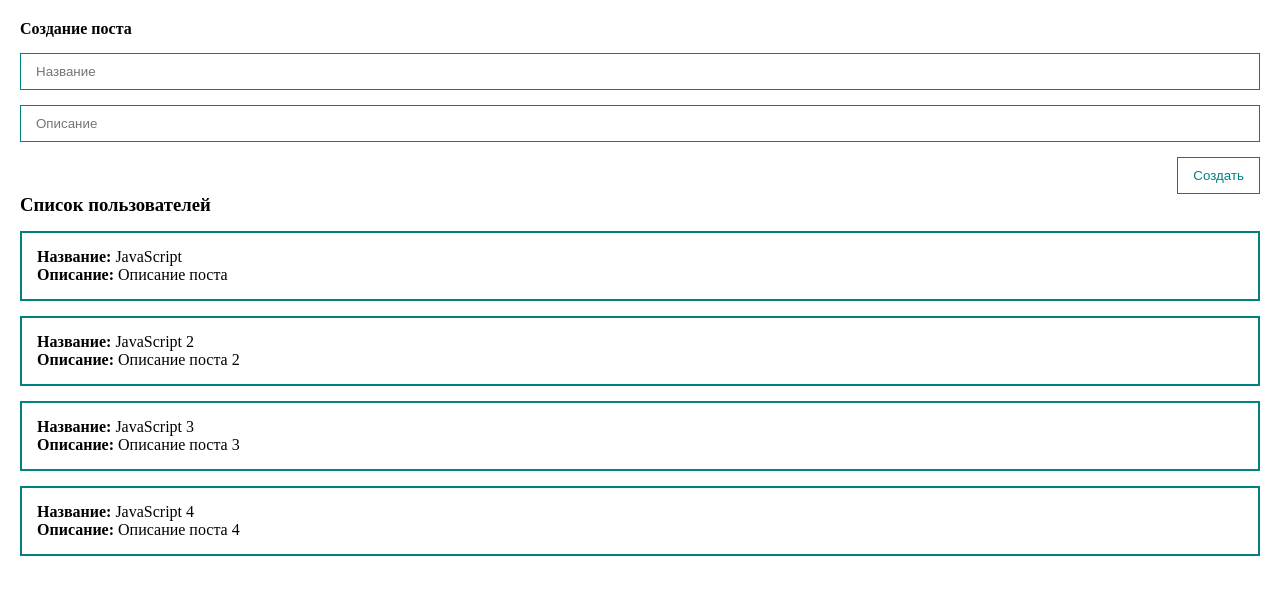
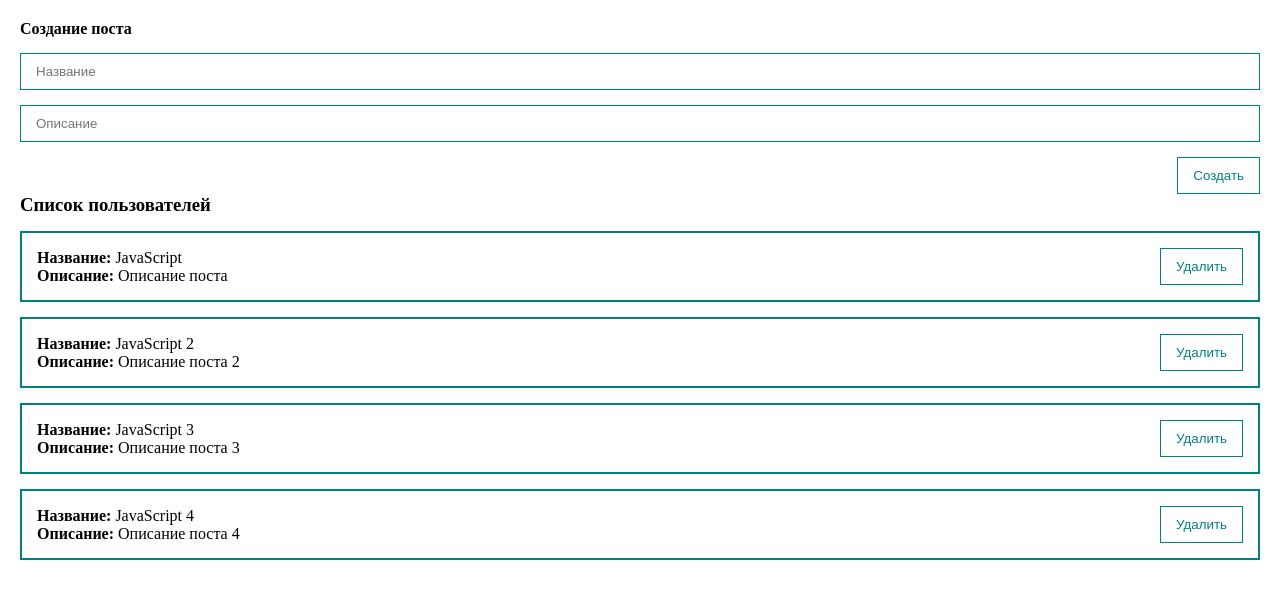
Before and after one commit to nebojulia/vue_test, a Vue app: page / in a window 1280 px wide. Shown: the top 598 px of the page. Built offline with nearby package versions, Linux system fonts and the light colour scheme.

Commit message:
add UI components

```diff
--- a/src/App.vue
+++ b/src/App.vue
@@ -5,6 +5,7 @@
         />
         <post-list
             :posts="posts"
+            @remove="removePost"
         />
     </div>
 </template>
@@ -31,6 +32,9 @@
         createPost(post) {
             this.posts.push(post);
         },
+        removePost(post) {
+            this.posts = this.posts.filter(p => p.id !== post.id)
+        }
     }
 }
 </script>
@@ -46,7 +50,4 @@
     padding: 20px;
 }
 
-
-
-
 </style>
--- a/src/components/PostForm.vue
+++ b/src/components/PostForm.vue
@@ -1,23 +1,22 @@
 <template>
     <form @submit.prevent>
         <h4>Создание поста</h4>
-        <input
+        <my-input
             v-model="post.title"
-            class="input"
             type="text"
             placeholder="Название"
-        >
-        <input
+        />
+        <my-input
             v-model="post.body"
-            class="input"
             type="text"
             placeholder="Описание"
+        />
+        <my-button
+            style="align-self: flex-end; margin-top: 15px;"
+            @click="createPost"
         >
-        <button
-            class="btn"
-            @click="createPost"
-            >Создать
-        </button>
+            Создать
+        </my-button>
     </form>
 </template>
 
@@ -50,19 +49,4 @@
     flex-direction: column;
 }
 
-.input {
-    width: 100%;
-    border: 1px solid teal;
-    padding: 10px 15px;
-    margin-top: 15px;
-}
-
-.btn {
-    margin-top: 15px;
-    align-self: end;
-    padding: 10px 15px;
-    background: none;
-    color: teal;
-    border: 1px solid teal;
-}
 </style>
--- a/src/components/PostItem.vue
+++ b/src/components/PostItem.vue
@@ -1,7 +1,15 @@
 <template>
     <div class="post">
-        <div><strong>Название: </strong>{{ post.title }}</div>
-        <div><strong>Описание: </strong>{{ post.body }}</div>
+        <div>
+
+            <div><strong>Название: </strong>{{ post.title }}</div>
+            <div><strong>Описание: </strong>{{ post.body }}</div>
+        </div>
+        <div class="post__btns">
+            <my-button
+            @click="$emit('remove', post)"
+            >Удалить</my-button>
+        </div>
     </div>
 </template>
 
@@ -17,5 +25,12 @@
 </script>
 
 <style scoped>
-
+    .post {
+        padding: 15px;
+        border: 2px solid teal;
+        margin-top: 15px;
+        display: flex;
+        align-items: center;
+        justify-content: space-between;
+    }
 </style>
--- a/src/components/PostList.vue
+++ b/src/components/PostList.vue
@@ -1,9 +1,16 @@
 <template>
-    <h3>Список пользователей</h3>
-    <post-item
-        v-for="post in posts"
-        :post = "post"
-    />
+    <div v-if="posts.length > 0">
+        <h3>Список пользователей</h3>
+        <post-item
+            v-for="post in posts"
+            :post = "post"
+            :key="post.id"
+            @remove="$emit('remove', post)"
+        />
+    </div>
+    <h2 v-else style="color:red">
+        Список пользователей пуст
+    </h2>
 </template>
 
 <script>
@@ -20,9 +27,5 @@
 </script>
 
 <style scoped>
-.post {
-    padding: 15px;
-    border: 2px solid teal;
-    margin-top: 15px;
-}
+
 </style>
--- /dev/null
+++ b/src/components/UI/MyButton.vue
@@ -0,0 +1,20 @@
+<template>
+    <button class="btn">
+        <slot>Создать</slot>
+    </button>
+</template>
+
+<script>
+    export default {
+        name: 'my-button'
+    }
+</script>
+
+<style scoped>
+.btn {
+    padding: 10px 15px;
+    background: none;
+    color: teal;
+    border: 1px solid teal;
+}
+</style>
--- /dev/null
+++ b/src/components/UI/MyDialog.vue
@@ -0,0 +1,19 @@
+<template>
+    <div>
+
+    </div>
+</template>
+
+<script>
+    export default {
+        name: 'my-dialog',
+        props: {
+            type: Boolean,
+            default: false
+        }
+    }
+</script>
+
+<style scoped>
+
+</style>
--- /dev/null
+++ b/src/components/UI/MyInput.vue
@@ -0,0 +1,26 @@
+<template>
+    <input :value="modelValue" @input="updateInput" class="input" type="text">
+</template>
+
+<script>
+    export default {
+        name: 'my-input',
+        props: {
+            modelValue: [String, Number]
+        },
+        methods: {
+            updateInput(event) {
+                this.$emit('update:modelValue', event.target.value)
+            }
+        }
+    }
+</script>
+
+<style scoped>
+.input {
+    width: 100%;
+    border: 1px solid teal;
+    padding: 10px 15px;
+    margin-top: 15px;
+}
+</style>
--- /dev/null
+++ b/src/components/UI/index.js
@@ -0,0 +1,9 @@
+import MyButton from "@/components/UI/MyButton";
+import MyInput from "@/components/UI/MyInput";
+import MyDialog from "@/components/UI/MyDialog";
+
+export default [
+    MyButton,
+    MyInput,
+    MyDialog
+]
--- a/src/main.js
+++ b/src/main.js
@@ -1,3 +1,12 @@
 import { createApp } from 'vue'
 import App from './App'
-createApp(App).mount('#app')
+import components from "@/components/UI";
+
+
+const app = createApp(App)
+
+components.forEach(component => {
+    app.component(component.name, component)
+})
+
+app.mount('#app')
```
